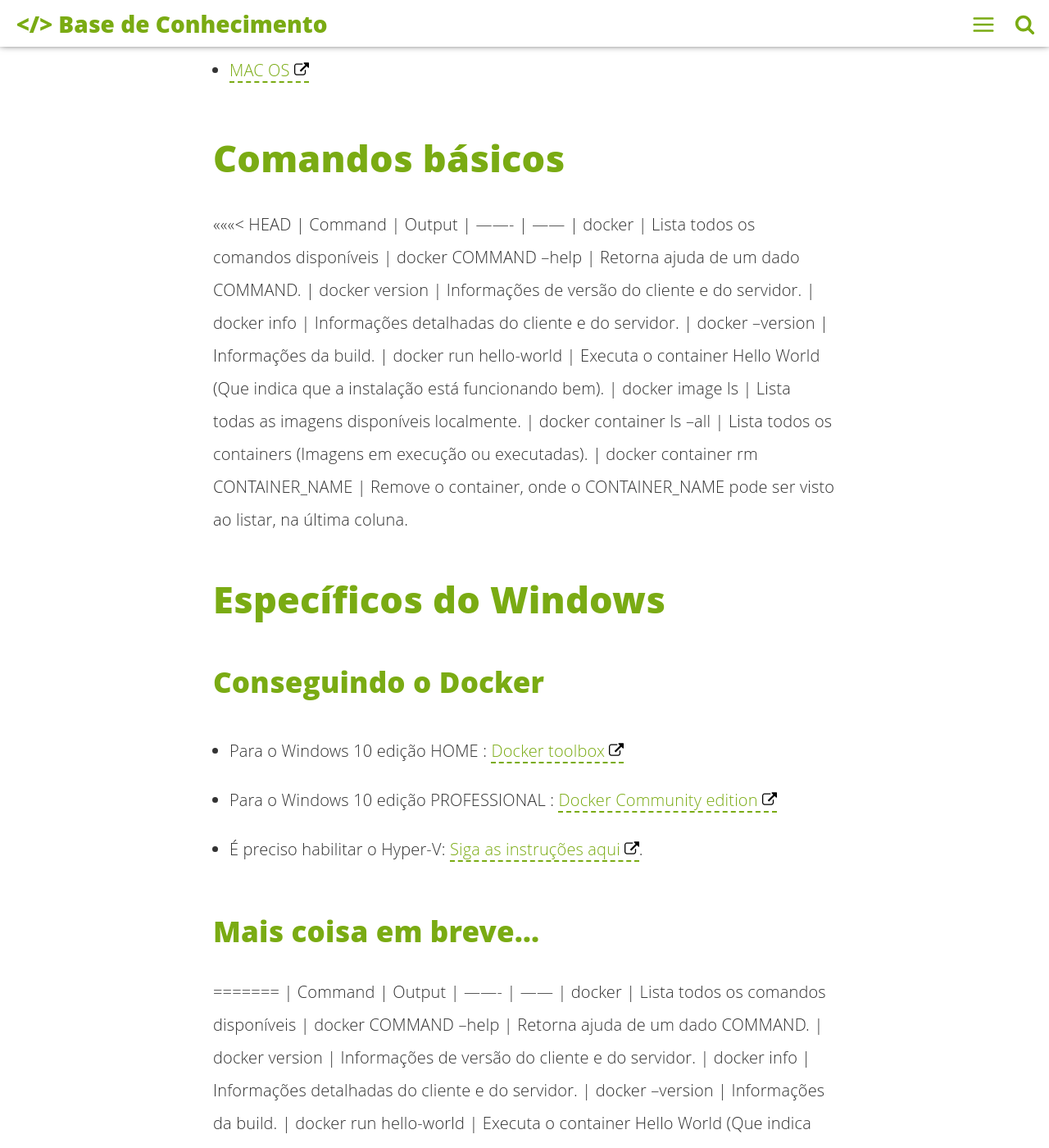
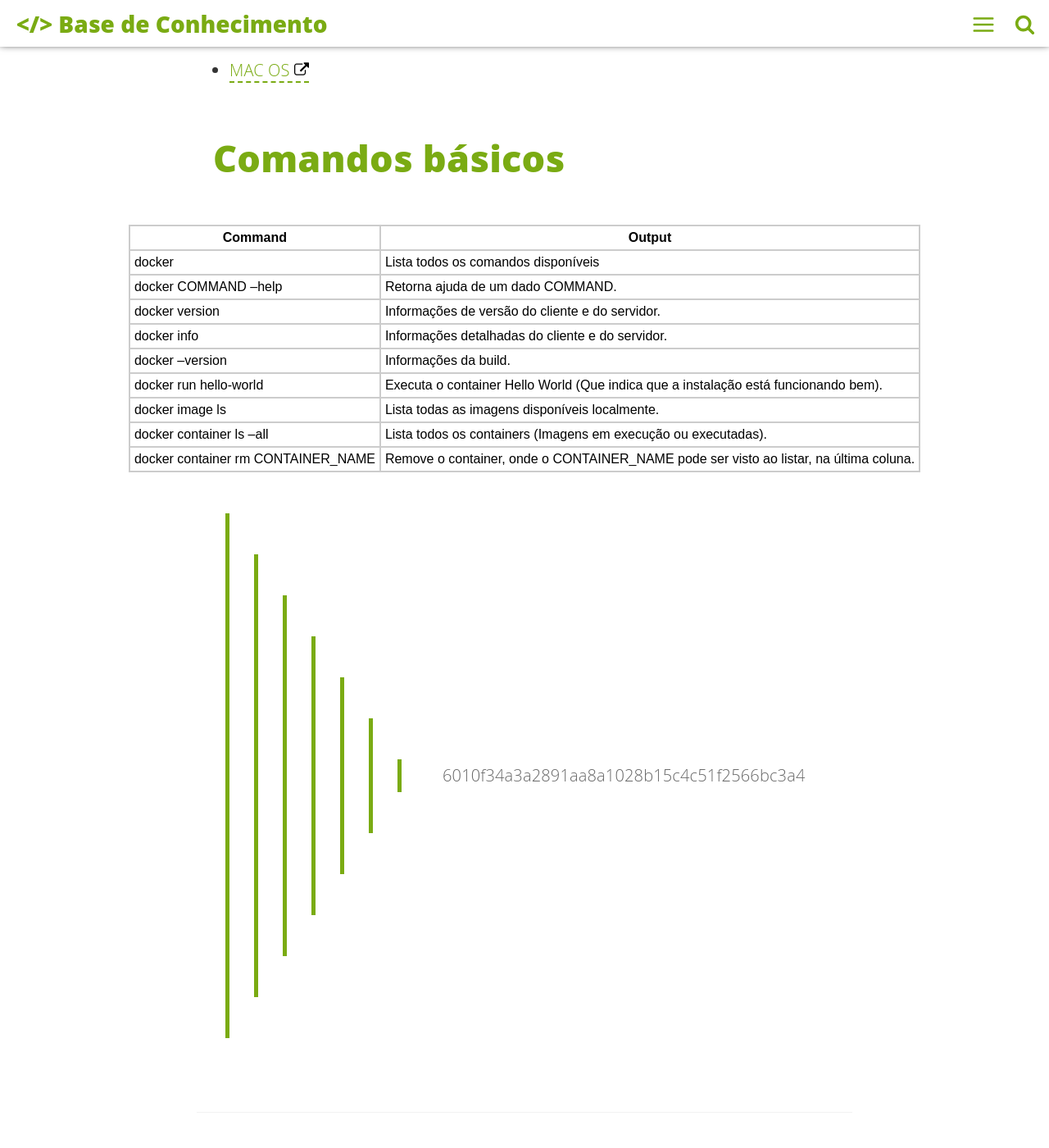
Before and after one commit to IFPB-PRPIPG/IFPB-PRPIPG.github.io, a Jekyll site: the page built from _posts/2018-04-24-docker-visao-geral.md, in a window 1280 px wide and 1400 px high, scrolled down 3202 px. Shown: the whole window at 82% size. Built offline with Jekyll 4.4.1, drawn with Linux system fonts in a browser that asks for light colours; comment, search, counter and statistics services are not loaded; some of the changed text lies outside the part shown.

Commit message:
Correção do merge

```diff
--- a/_posts/2018-04-24-docker-visao-geral.md
+++ b/_posts/2018-04-24-docker-visao-geral.md
@@ -59,7 +59,6 @@ Instruções para instalação do Docker Community Edition (gratuito):
 
 # Comandos básicos
 
-<<<<<<< HEAD
 | Command | Output
 | ------- | ------
 | docker | Lista todos os comandos disponíveis
@@ -72,27 +71,6 @@ Instruções para instalação do Docker Community Edition (gratuito):
 | docker container ls --all | Lista todos os containers (Imagens em execução ou executadas).
 | docker container rm CONTAINER_NAME | Remove o container, onde o CONTAINER_NAME pode ser visto ao listar, na última coluna.
 
-
-# Específicos do Windows
-## Conseguindo o Docker
-
-- Para o Windows 10 edição HOME : [Docker toolbox](https://docs.docker.com/toolbox/toolbox_install_windows/)
-- Para o Windows 10 edição PROFESSIONAL : [Docker Community edition](https://docs.docker.com/docker-for-windows/install/)
- - É preciso habilitar o Hyper-V: [Siga as instruções aqui](https://blogs.technet.microsoft.com/canitpro/2015/09/08/step-by-step-enabling-hyper-v-for-use-on-windows-10/).
-
-## Mais coisa em breve...
-=======
- | Command | Output
- | ------- | ------
- | docker | Lista todos os comandos disponíveis
- | docker COMMAND --help | Retorna ajuda de um dado COMMAND.
- | docker version | Informações de versão do cliente e do servidor.
- | docker info | Informações detalhadas do cliente e do servidor.
- | docker --version | Informações da build.
- | docker run hello-world | Executa o container Hello World (Que indica que a instalação está funcionando bem).
- | docker image ls | Lista todas as imagens disponíveis localmente.
- | docker container ls --all | Lista todos os containers (Imagens em execução ou executadas).
-
 <!-- Links -->
 [get-docker-toolbox]:https://docs.docker.com/toolbox/toolbox_install_windows/
 [get-docker-pro]:https://docs.docker.com/docker-for-windows/install/
```
